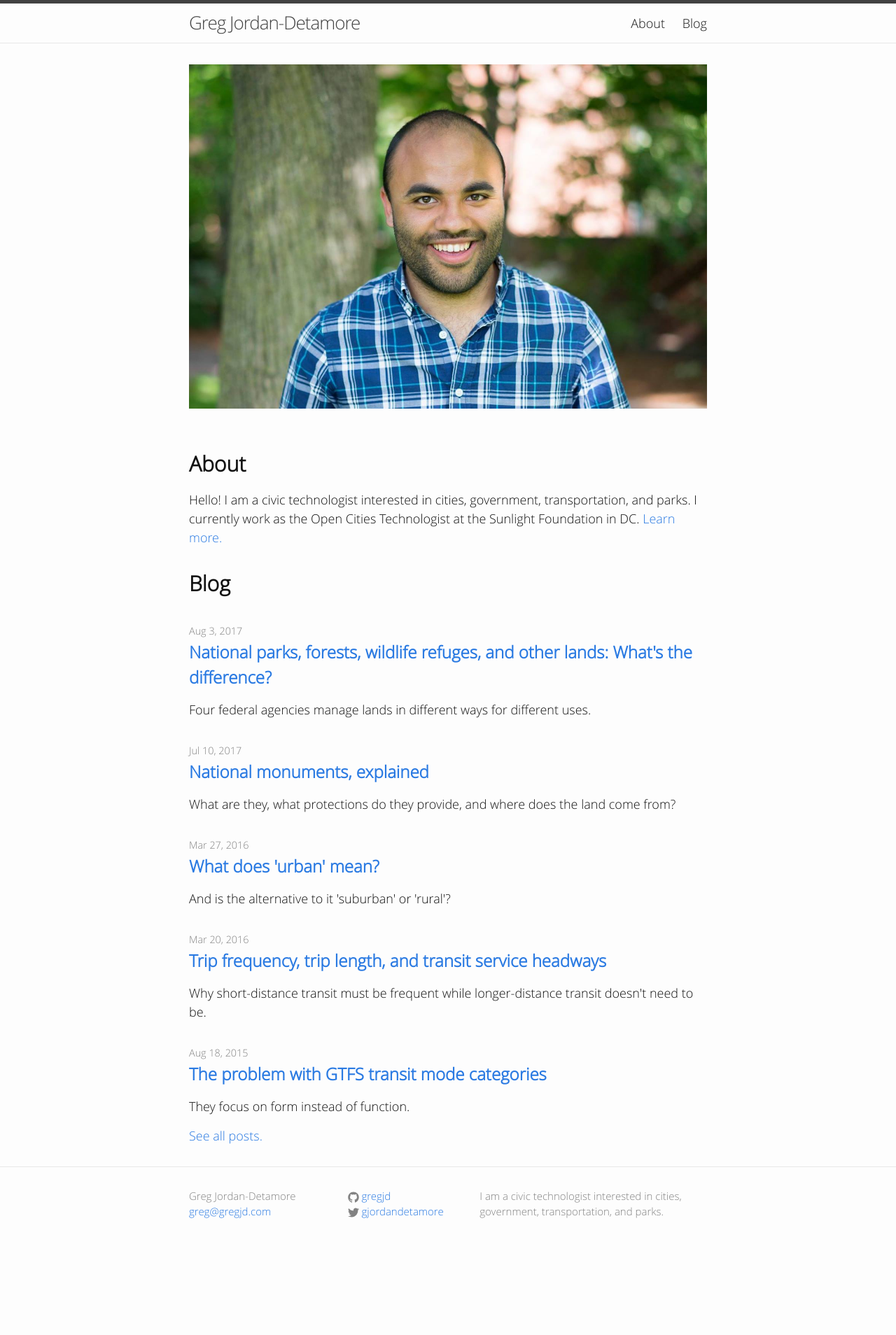
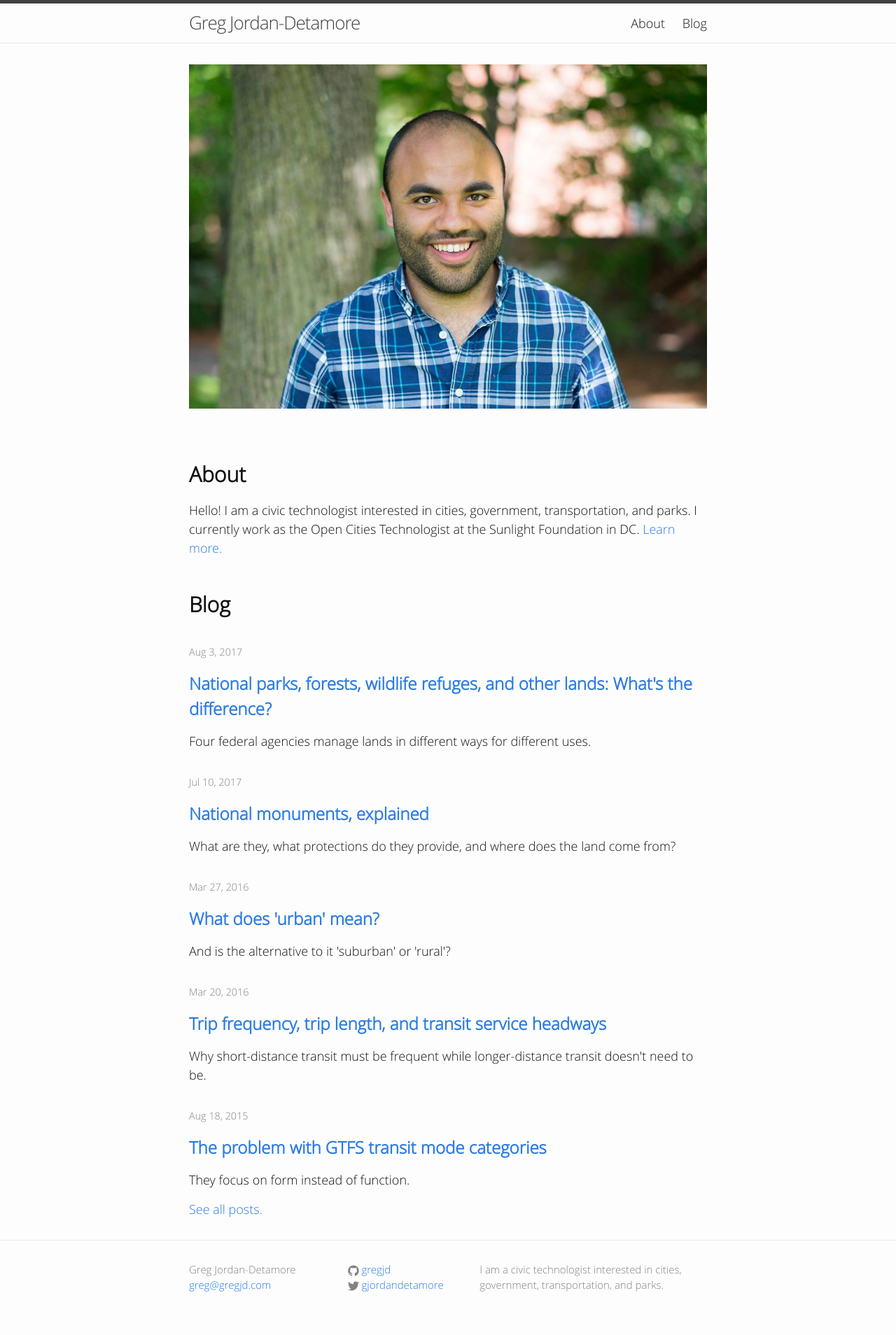
Before and after one commit to gregjd/gregjd.github.io, a Jekyll site: the page built from index.html, in a window 1280 px wide. Shown: the whole page at 70% size. Built offline with Jekyll 4.4.1, drawn with Linux system fonts in a browser that asks for light colours; before the commit the page ends 1803 px from its top, so only the background shows below that.

Commit message:
Add padding to top of headings

```diff
--- a/_sass/_base.scss
+++ b/_sass/_base.scss
@@ -89,11 +89,16 @@ li {
 /**
  * Headings
  */
-h1, h2 {
+h1, h2, h3 {
     font-weight: bold;
+    padding-top: 15px;
 }
-h3, h4, h5, h6 {
+h4, h5, h6 {
     font-weight: 300;
+    padding-top: 10px;
+}
+.no-top-pad {
+    padding-top: 0;
 }
 
 
```
